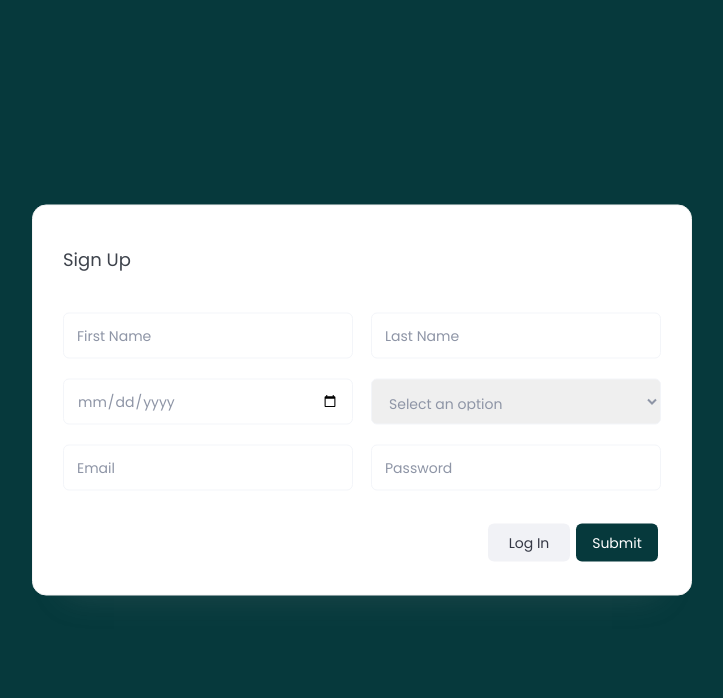
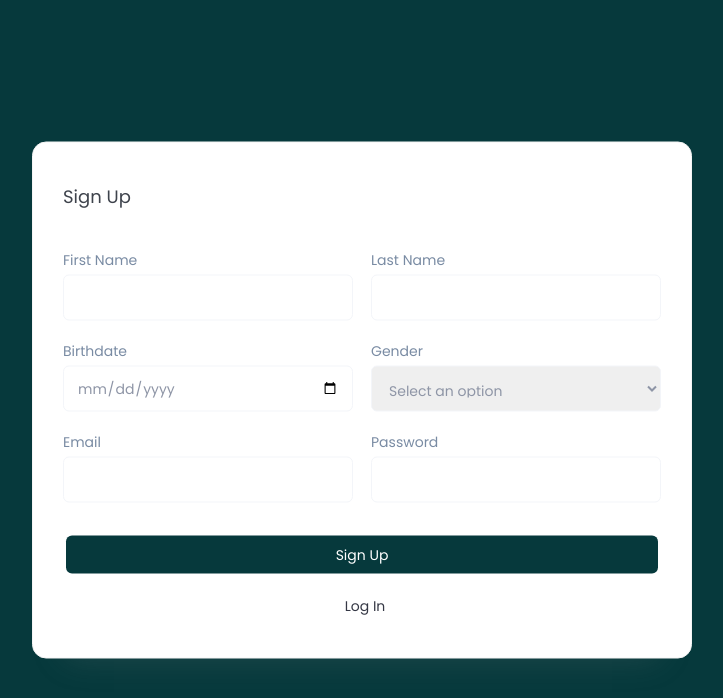
Before and after one commit to louisordonez/banking-app, a React (Create React App) app: page /signup in a window 1280 px wide. Shown: the top 698 px of the page, without its empty margins (278-1001 px from the left). Built offline with nearby package versions, Linux system fonts and the light colour scheme.

Commit message:
Update modal design

```diff
--- a/src/Components/Form/DepositForm.jsx
+++ b/src/Components/Form/DepositForm.jsx
@@ -23,29 +23,24 @@ const DepositForm = ({
           <div className="modal-body">
             <form onSubmit={handleDeposit}>
               <div className="create-user-flex">
-                <p className="user-modal-text user-modal-text-margin user-modal-text-info">
+                <span className="user-modal-text user-modal-text-margin user-modal-text-info">
                   Name
                   <p className="user-modal-text">
                     {firstName} {lastName}
                   </p>
-                </p>
+                </span>
               </div>
               <div className="create-user-flex">
-                <p className="user-modal-text user-modal-text-margin user-modal-text-info">
+                <span className="user-modal-text user-modal-text-margin user-modal-text-info">
                   Account Number
                   <p className="user-modal-text">{accountNumber}</p>
-                </p>
+                </span>
               </div>
               <div className="create-user-flex">
-                <p className="user-modal-text user-modal-text-margin user-modal-text-info">
+                <span className="user-modal-text user-modal-text-margin user-modal-text-info">
                   Balance
-                  <p className="user-modal-text">
-                    {balance.toLocaleString('en-US', {
-                      style: 'currency',
-                      currency: 'PHP',
-                    })}
-                  </p>
-                </p>
+                  <p className="user-modal-text">{balance}</p>
+                </span>
               </div>
               <div className="create-user-flex">
                 <div style={{ width: '100%' }}>
--- a/src/Components/Form/SettingsForm.jsx
+++ b/src/Components/Form/SettingsForm.jsx
@@ -2,7 +2,6 @@ import React from 'react';
 
 const SettingsForm = ({
   handleSettingsEdit,
-  accountNumberSettingsRef,
   firstNameSettingsRef,
   lastNameSettingsRef,
   birthdateSettingsRef,
@@ -22,29 +21,18 @@ const SettingsForm = ({
           <form onSubmit={handleSettingsEdit}>
             <div className="create-user-flex">
               <div>
+                <p className="user-modal-label">First Name</p>
                 <input
                   className="user-input-text"
-                  placeholder="Account Number"
-                  type="number"
-                  ref={accountNumberSettingsRef}
-                  disabled
-                />
-              </div>
-            </div>
-            <div className="create-user-flex">
-              <div>
-                <input
-                  className="user-input-text"
-                  placeholder="First Name"
                   type="text"
                   ref={firstNameSettingsRef}
                   required
                 />
               </div>
               <div>
+                <p className="user-modal-label">Last Name</p>
                 <input
                   className="user-input-text"
-                  placeholder="Last Name"
                   type="text"
                   ref={lastNameSettingsRef}
                   required
@@ -53,15 +41,16 @@ const SettingsForm = ({
             </div>
             <div className="create-user-flex">
               <div>
+                <p className="user-modal-label">Birthdate</p>
                 <input
                   className="user-input-text"
-                  placeholder="Birthdate"
                   type="date"
                   ref={birthdateSettingsRef}
                   required
                 />
               </div>
               <div>
+                <p className="user-modal-label">Gender</p>
                 <select
                   className="user-input-text"
                   required
@@ -74,6 +63,7 @@ const SettingsForm = ({
             </div>
             <div className="create-user-flex">
               <div>
+                <p className="user-modal-label">Email</p>
                 <input
                   className="user-input-text"
                   placeholder="Email"
@@ -83,6 +73,7 @@ const SettingsForm = ({
                 />
               </div>
               <div>
+                <p className="user-modal-label">Password</p>
                 <input
                   className="user-input-text"
                   placeholder="Password"
@@ -93,11 +84,13 @@ const SettingsForm = ({
               </div>
             </div>
             <div className="modal-footer">
-              <input
-                className="btn-small btn-primary"
-                type="submit"
-                value="Submit"
-              />
+              <div className="create-user-flex">
+                <input
+                  className="btn-small btn-primary btn-modal"
+                  type="submit"
+                  value="Submit"
+                />
+              </div>
             </div>
           </form>
         </div>
--- a/src/Components/Form/TransferForm.jsx
+++ b/src/Components/Form/TransferForm.jsx
@@ -23,21 +23,16 @@ const TransferForm = ({
           <div className="modal-body">
             <form onSubmit={handleTransfer}>
               <div className="create-user-flex">
-                <p className="user-modal-text user-modal-text-margin user-modal-text-info">
+                <span className="user-modal-text user-modal-text-margin user-modal-text-info">
                   Name
                   <p className="user-modal-text">{fullName}</p>
-                </p>
+                </span>
               </div>
               <div className="create-user-flex">
-                <p className="user-modal-text user-modal-text-margin user-modal-text-info">
+                <span className="user-modal-text user-modal-text-margin user-modal-text-info">
                   Balance
-                  <p className="user-modal-text">
-                    {balance.toLocaleString('en-US', {
-                      style: 'currency',
-                      currency: 'PHP',
-                    })}
-                  </p>
-                </p>
+                  <p className="user-modal-text">{balance}</p>
+                </span>
               </div>
               <div className="create-user-flex">
                 <div style={{ width: '100%' }}>
--- a/src/Components/Form/WithdrawForm.jsx
+++ b/src/Components/Form/WithdrawForm.jsx
@@ -23,29 +23,24 @@ const WithdrawForm = ({
           <div className="modal-body">
             <form onSubmit={handleWithdraw}>
               <div className="create-user-flex">
-                <p className="user-modal-text user-modal-text-margin user-modal-text-info">
+                <span className="user-modal-text user-modal-text-margin user-modal-text-info">
                   Name
                   <p className="user-modal-text">
                     {firstName} {lastName}
                   </p>
-                </p>
+                </span>
               </div>
               <div className="create-user-flex">
-                <p className="user-modal-text user-modal-text-margin user-modal-text-info">
+                <span className="user-modal-text user-modal-text-margin user-modal-text-info">
                   Account Number
                   <p className="user-modal-text">{accountNumber}</p>
-                </p>
+                </span>
               </div>
               <div className="create-user-flex">
-                <p className="user-modal-text user-modal-text-margin user-modal-text-info">
+                <span className="user-modal-text user-modal-text-margin user-modal-text-info">
                   Balance
-                  <p className="user-modal-text">
-                    {balance.toLocaleString('en-US', {
-                      style: 'currency',
-                      currency: 'PHP',
-                    })}
-                  </p>
-                </p>
+                  <p className="user-modal-text">{balance}</p>
+                </span>
               </div>
               <div className="create-user-flex">
                 <div style={{ width: '100%' }}>
--- a/src/Pages/LogIn/LogIn.jsx
+++ b/src/Pages/LogIn/LogIn.jsx
@@ -34,18 +34,18 @@ const LogIn = ({
                 <form onSubmit={handleLogin}>
                   <div className="create-user-flex">
                     <div>
+                      <p className="user-modal-label">Email</p>
                       <input
                         className="user-input-text"
-                        placeholder="Email"
                         type="email"
                         ref={emailRef}
                         required
                       />
                     </div>
                     <div>
+                      <p className="user-modal-label">Password</p>
                       <input
                         className="user-input-text"
-                        placeholder="Password"
                         type="password"
                         ref={passwordRef}
                         required
@@ -53,18 +53,24 @@ const LogIn = ({
                     </div>
                   </div>
                   <div className="modal-footer">
-                    <Link to="/signup">
+                    <div className="create-user-flex" style={{ width: `100%` }}>
                       <input
-                        className="btn-small btn-cancel"
-                        type="button"
-                        value="Sign Up"
+                        className="btn-small btn-primary"
+                        style={{ width: `100%` }}
+                        type="submit"
+                        value="Log In"
                       />
-                    </Link>
-                    <input
-                      className="btn-small btn-primary"
-                      type="submit"
-                      value="Log In"
-                    />
+                    </div>
+                    <div className="create-user-flex flex-center">
+                      <Link to="/signup">
+                        <input
+                          style={{ width: `100%`, marginTop: `1rem` }}
+                          className="btn-small btn-cancel btn-modal-cancel"
+                          type="button"
+                          value="Sign Up"
+                        />
+                      </Link>
+                    </div>
                   </div>
                 </form>
               </div>
--- a/src/Pages/Settings/Settings.jsx
+++ b/src/Pages/Settings/Settings.jsx
@@ -10,7 +10,6 @@ const Settings = ({ userList }) => {
   const [alertHeader, setAlertHeader] = useState('');
   const [alertMessage, setAlertMessage] = useState('');
 
-  const accountNumberSettingsRef = useRef(null);
   const firstNameSettingsRef = useRef(null);
   const lastNameSettingsRef = useRef(null);
   const birthdateSettingsRef = useRef(null);
@@ -27,7 +26,6 @@ const Settings = ({ userList }) => {
     const user = users.find((u) => u.email === email);
 
     if (user !== undefined) {
-      accountNumberSettingsRef.current.value = user.accountNumber;
       firstNameSettingsRef.current.value = user.firstName;
       lastNameSettingsRef.current.value = user.lastName;
       birthdateSettingsRef.current.value = user.birthdate;
@@ -98,7 +96,6 @@ const Settings = ({ userList }) => {
       {displayAlert()}
       <SettingsForm
         handleSettingsEdit={handleSettingsEdit}
-        accountNumberSettingsRef={accountNumberSettingsRef}
         firstNameSettingsRef={firstNameSettingsRef}
         lastNameSettingsRef={lastNameSettingsRef}
         birthdateSettingsRef={birthdateSettingsRef}
--- a/src/Pages/SignUp/SignUp.jsx
+++ b/src/Pages/SignUp/SignUp.jsx
@@ -38,18 +38,18 @@ const SignUp = ({
                 <form onSubmit={handleSignUp}>
                   <div className="create-user-flex">
                     <div>
+                      <p className="user-modal-label">First Name</p>
                       <input
                         className="user-input-text"
-                        placeholder="First Name"
                         type="text"
                         ref={firstNameSignUpRef}
                         required
                       />
                     </div>
                     <div>
+                      <p className="user-modal-label">Last Name</p>
                       <input
                         className="user-input-text"
-                        placeholder="Last Name"
                         type="text"
                         ref={lastNameSignUpRef}
                         required
@@ -58,6 +58,7 @@ const SignUp = ({
                   </div>
                   <div className="create-user-flex">
                     <div>
+                      <p className="user-modal-label">Birthdate</p>
                       <input
                         className="user-input-text"
                         placeholder="Birthdate"
@@ -67,6 +68,7 @@ const SignUp = ({
                       />
                     </div>
                     <div>
+                      <p className="user-modal-label">Gender</p>
                       <select
                         className="user-input-text"
                         defaultValue={''}
@@ -83,18 +85,18 @@ const SignUp = ({
                   </div>
                   <div className="create-user-flex">
                     <div>
+                      <p className="user-modal-label">Email</p>
                       <input
                         className="user-input-text"
-                        placeholder="Email"
                         type="email"
                         ref={emailSignUpRef}
                         required
                       />
                     </div>
                     <div>
+                      <p className="user-modal-label">Password</p>
                       <input
                         className="user-input-text"
-                        placeholder="Password"
                         type="password"
                         ref={passwordSignUpRef}
                         required
@@ -102,18 +104,24 @@ const SignUp = ({
                     </div>
                   </div>
                   <div className="modal-footer">
-                    <Link to="/">
+                    <div className="create-user-flex" style={{ width: `100%` }}>
                       <input
-                        className="btn-small btn-cancel"
-                        type="button"
-                        value="Log In"
+                        className="btn-small btn-primary"
+                        style={{ width: `100%` }}
+                        type="submit"
+                        value="Sign Up"
                       />
-                    </Link>
-                    <input
-                      className="btn-small btn-primary"
-                      type="submit"
-                      value="Submit"
-                    />
+                    </div>
+                    <div className="create-user-flex flex-center">
+                      <Link to="/">
+                        <input
+                          style={{ width: `100%`, marginTop: `1rem` }}
+                          className="btn-small btn-cancel btn-modal-cancel"
+                          type="button"
+                          value="Log In"
+                        />
+                      </Link>
+                    </div>
                   </div>
                 </form>
               </div>
--- a/src/Pages/Users/Users.jsx
+++ b/src/Pages/Users/Users.jsx
@@ -145,12 +145,19 @@ const Users = ({ userList }) => {
     resetCreateUserForm();
   };
 
+  const displayBalanceLocaleString = (prevBalance) => {
+    return prevBalance.toLocaleString('en-US', {
+      style: 'currency',
+      currency: 'PHP',
+    });
+  };
+
   const handleShowWithdraw = (accountNumber, firstName, lastName, balance) => {
     setShowWithdraw('block');
     setAccountNumber(accountNumber);
     setFirstName(firstName);
     setLastName(lastName);
-    setBalance(balance);
+    setBalance(displayBalanceLocaleString(balance));
   };
 
   const handleCloseWithdraw = () => setShowWithdraw('none');
@@ -192,7 +199,7 @@ const Users = ({ userList }) => {
     setAccountNumber(accountNumber);
     setFirstName(firstName);
     setLastName(lastName);
-    setBalance(balance);
+    setBalance(displayBalanceLocaleString(balance));
   };
 
   const handleCloseDeposit = () => setShowDeposit('none');
@@ -227,7 +234,7 @@ const Users = ({ userList }) => {
     setFirstName(firstName);
     setLastName(lastName);
     setFullName(`${firstName} ${lastName}`);
-    setBalance(balance);
+    setBalance(displayBalanceLocaleString(balance));
   };
 
   const handleCloseTransfer = () => {
```
